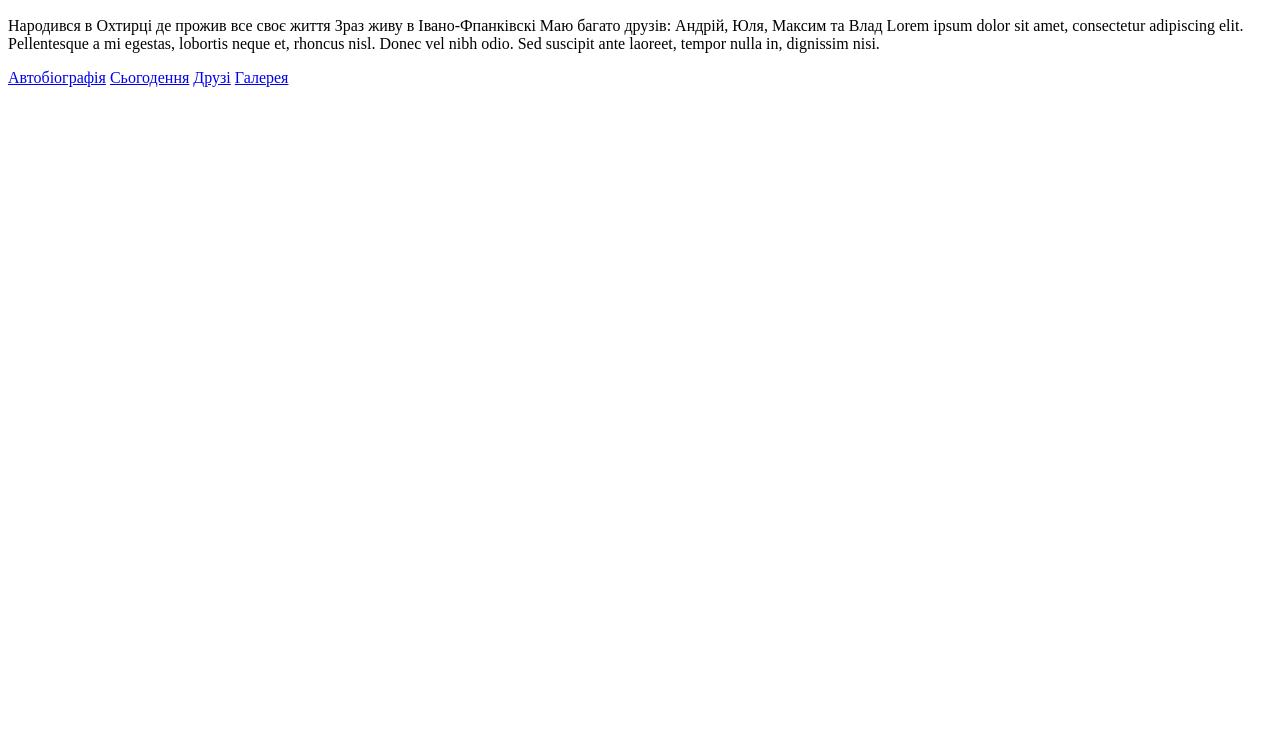
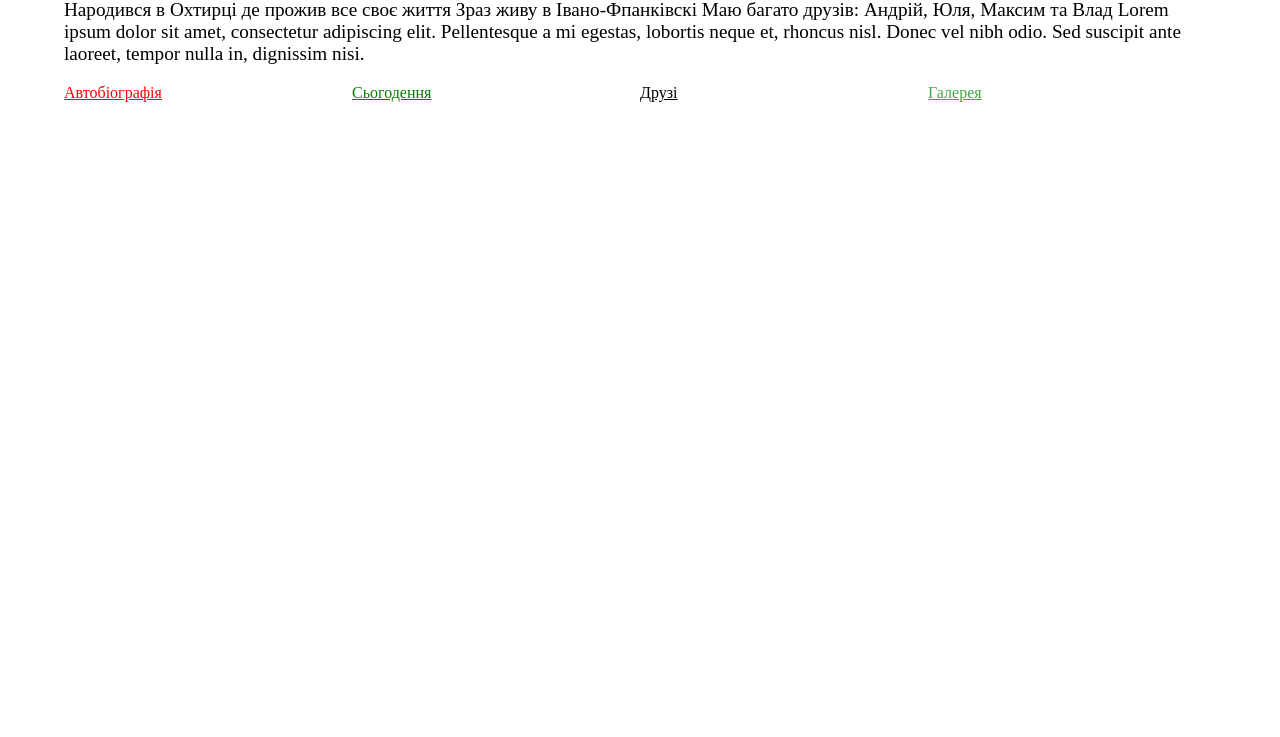
Before and after one commit to Andrii346/web-design, a plain HTML site: page p6/index.html in a window 1280 px wide. Shown: the part 63-800 px from the top of the page. Drawn offline with Linux system fonts and the light colour scheme.

Commit message:
Update index.html

```diff
--- a/p6/index.html
+++ b/p6/index.html
@@ -2,7 +2,7 @@
 <html lang="ua">
 
     <head>
-        <link rel="stylesheet" href="css/style_index.css">
+        <link rel="stylesheet" href="css/index_style.css">
         <meta name="viewport" content="width=device-width, initial-scale=1">
         <meta name="viewport" content="width=device-width, initial-scale=1.0">
         <meta http-equiv="X-UA-Compatible" content="ie=edge">
```
